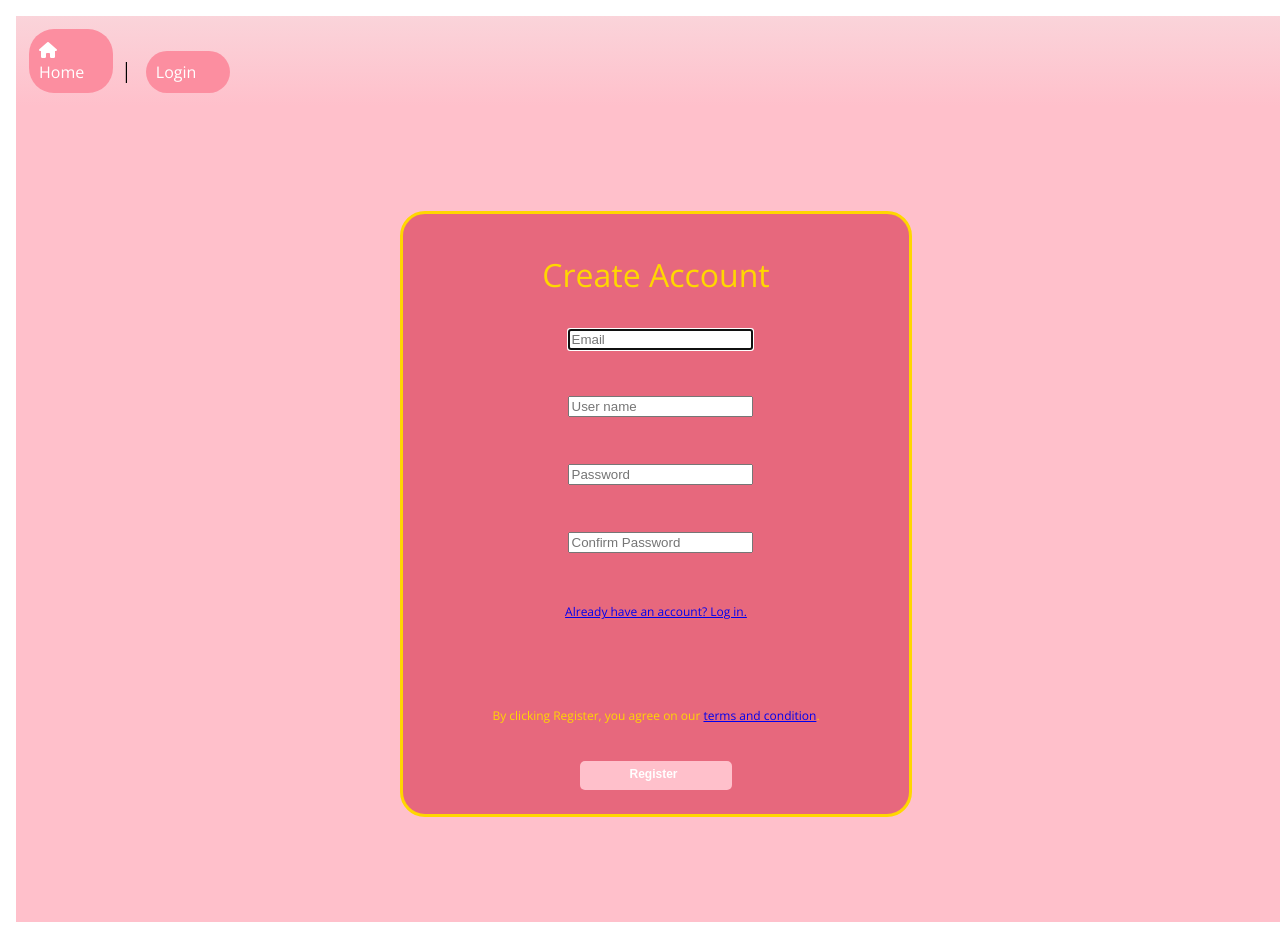
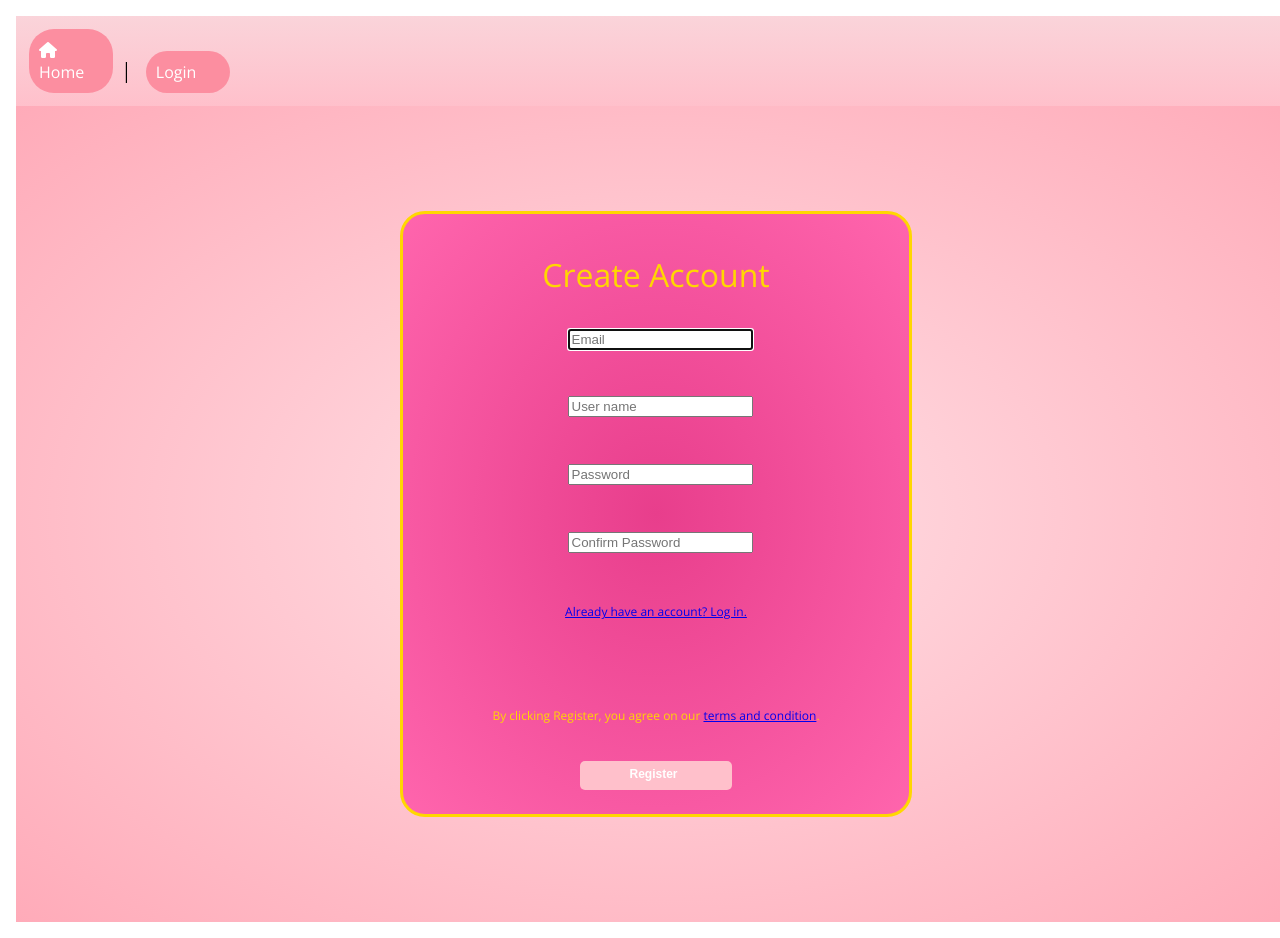
Before and after one commit to mioaTE/final-capstone, a Vue app in the folder vue/: page /register in a window 1280 px wide. Shown: the top 938 px of the page. Built offline with nearby package versions, Linux system fonts and the light colour scheme; some icons are missing.

Commit message:
CSS Background Colors

```diff
--- a/vue/src/views/Home.vue
+++ b/vue/src/views/Home.vue
@@ -21,7 +21,7 @@ export default {
 
 <style>
 .home {
-  background-color: pink;
+  background-image: radial-gradient(rgb(255, 225, 230), rgb(255, 171, 185)) ;
   height: 100vh;
   width: 100vw;
   display: grid;
--- a/vue/src/views/Login.vue
+++ b/vue/src/views/Login.vue
@@ -68,7 +68,7 @@ export default {
 form {
   width: 40%;
   height: 40%;
-  background-image: radial-gradient(#e83e8c, #ff65ad) ;
+  background-image: radial-gradient(#e83e8c, #ff65ad);
   font-family: 'Open Sans', sans-serif;
   max-height: 400px;
   border-style: solid;
--- a/vue/src/views/Register.vue
+++ b/vue/src/views/Register.vue
@@ -95,9 +95,9 @@ form {
   flex-direction: column;
   justify-content: space-around;
   align-items: center;
-    width: 40%;
+  width: 40%;
   height: 75%;
-  background-color: rgb(231, 104, 125);
+  background-image: radial-gradient(#e83e8c, #ff65ad);
   font-family:'Open Sans', sans-serif;
   border-style: solid;
   border-color: gold;
@@ -115,7 +115,7 @@ label {
   display: flex;
   justify-content: center;
   align-items: center;
-  background-color: pink;
+  background-image: radial-gradient(rgb(255, 225, 230), rgb(255, 171, 185)) ;
   color: gold;
   height: 100vh;
   width: 100%;
```
Also changed, not shown: vue/src/views/UserProfile.vue (added, +18 -0 lines).
